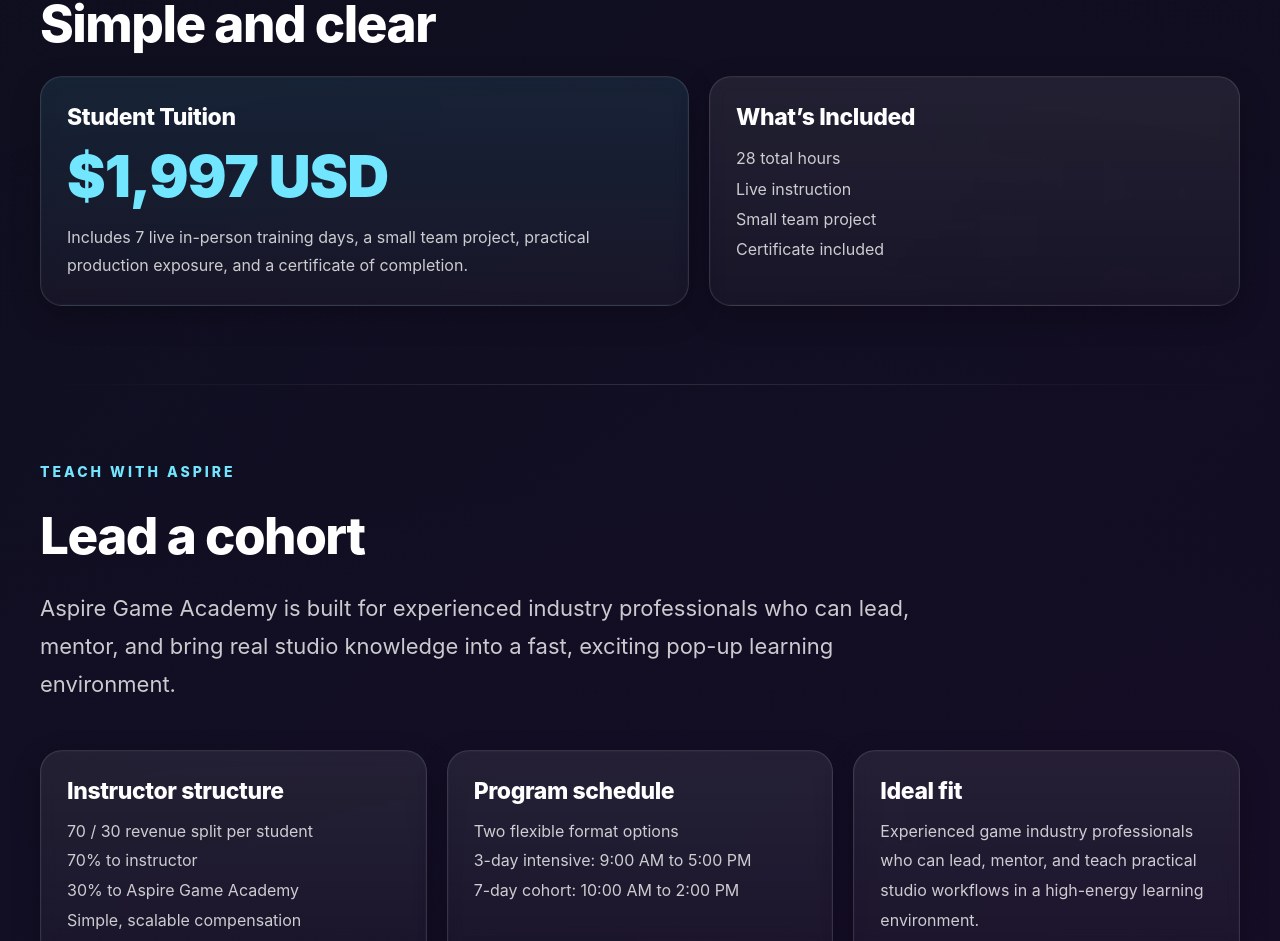
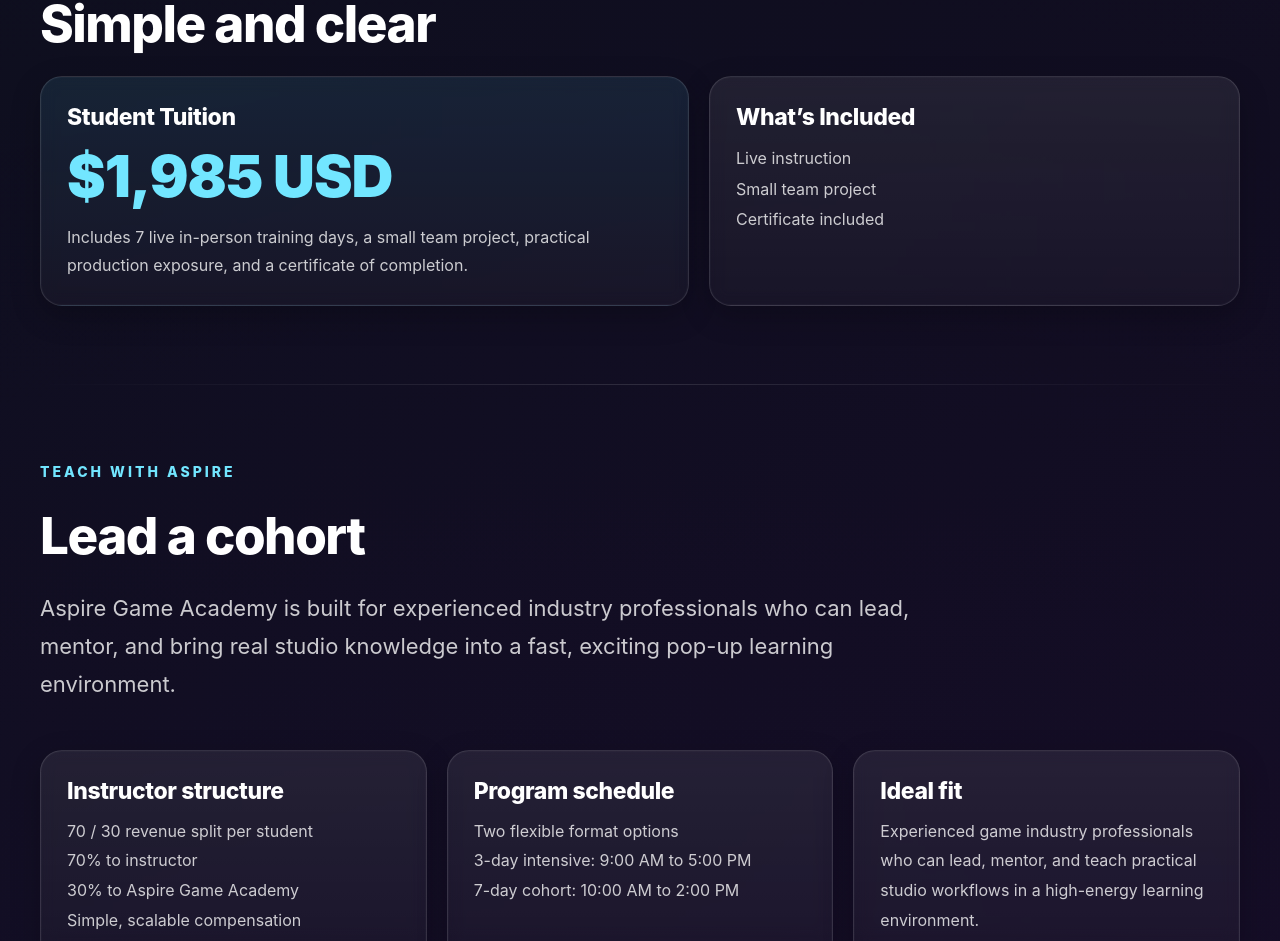
Before and after one commit to jessgoodvibesonly/aspire-game-academy, a Next.js app: page / in a window 1280 px wide. Shown: the part 5873-6814 px from the top of the page. Built offline with nearby package versions, Linux system fonts and the light colour scheme.

Commit message:
Update tuition amount and remove hours line

```diff
--- a/app/page.tsx
+++ b/app/page.tsx
@@ -802,7 +802,7 @@ export default function Home() {
                 letterSpacing: "-1px",
               }}
             >
-              $1,997 USD
+              $1,985 USD
             </div>
             <p style={{ color: colors.muted, lineHeight: 1.75, margin: 0 }}>
               Includes 7 live in-person training days, a small team project, practical production exposure, and a certificate of completion.
@@ -812,8 +812,6 @@ export default function Home() {
           <div style={cardStyle}>
             <h3 style={cardTitleStyle}>What’s Included</h3>
             <p style={{ color: colors.muted, lineHeight: 1.9, margin: 0 }}>
-              28 total hours
-              <br />
               Live instruction
               <br />
               Small team project
```
